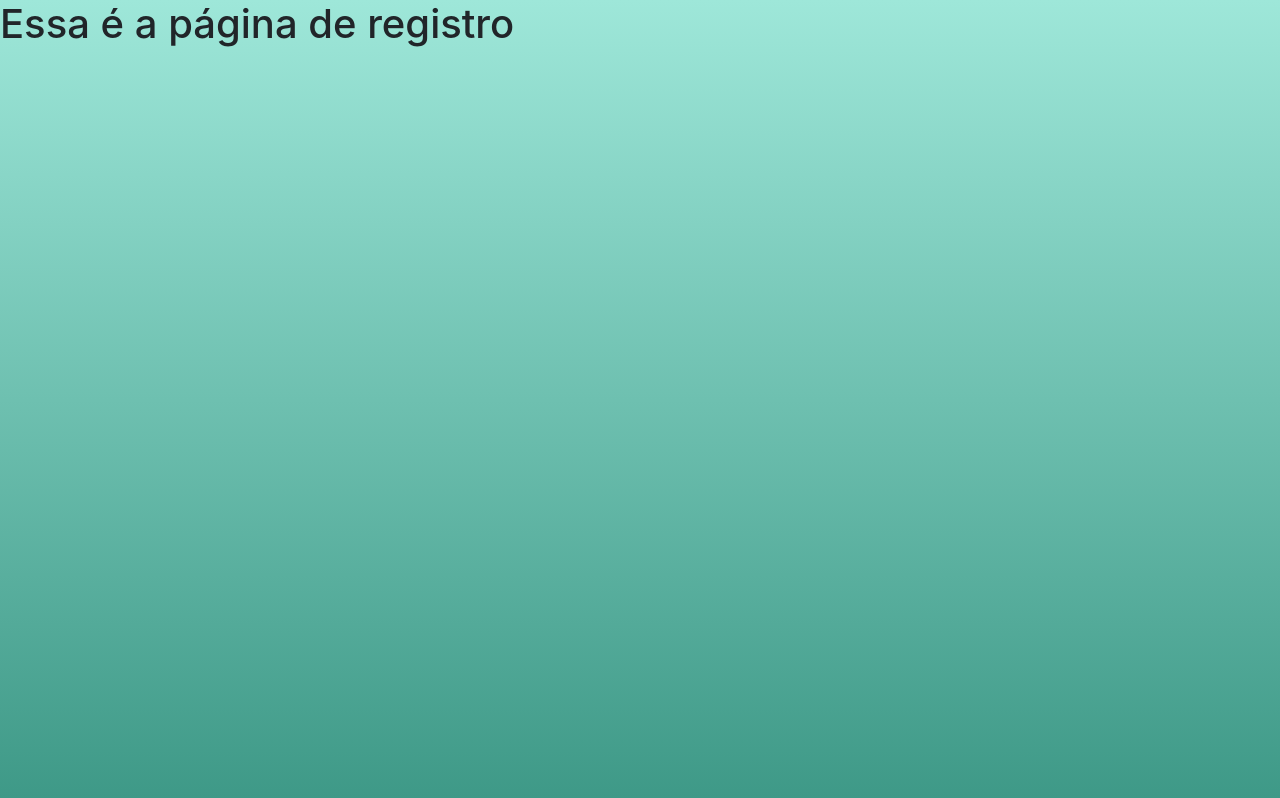
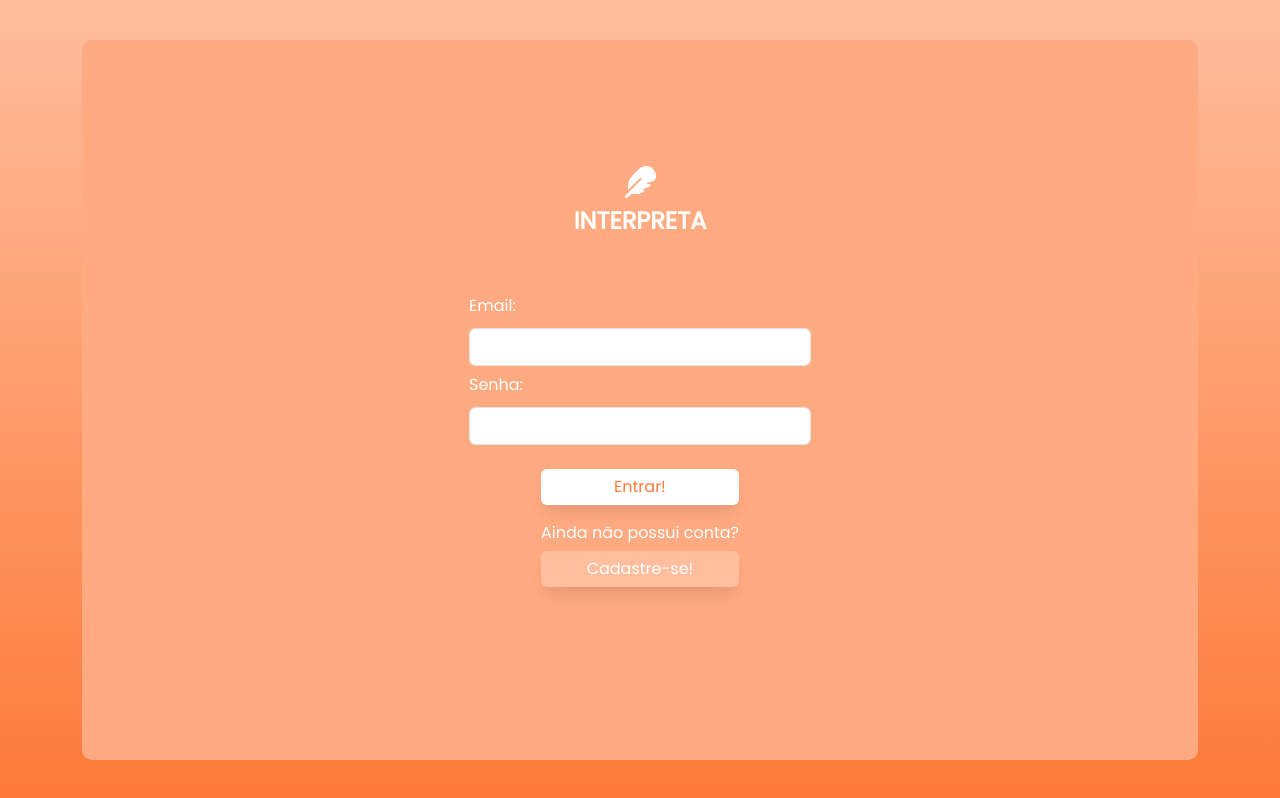
Before and after one commit to quokequack/Intepreta-React.js, a React (Create React App) app: page /register in a window 1280 px wide. Built offline with nearby package versions, Linux system fonts and the light colour scheme.

Commit message:
added styles at register and login

```diff
--- a/package.json
+++ b/package.json
@@ -3,9 +3,13 @@
   "version": "0.1.0",
   "private": true,
   "dependencies": {
+    "@fortawesome/fontawesome-svg-core": "^6.3.0",
+    "@fortawesome/free-solid-svg-icons": "^6.3.0",
+    "@fortawesome/react-fontawesome": "^0.2.0",
     "@testing-library/jest-dom": "^5.16.5",
     "@testing-library/react": "^13.4.0",
     "@testing-library/user-event": "^13.5.0",
+    "font-awesome": "^4.7.0",
     "react": "^18.2.0",
     "react-dom": "^18.2.0",
     "react-router-dom": "^6.8.1",
--- a/src/App.js
+++ b/src/App.js
@@ -3,8 +3,10 @@ import {BrowserRouter, Route, Routes} from 'react-router-dom';
 import Homepage from './pages/Homepage';
 import Login from './pages/Login';
 import Register from './pages/Register';
+import { library } from "@fortawesome/fontawesome-svg-core";
+import { faFeather, faMoon } from "@fortawesome/free-solid-svg-icons";
 
-
+library.add(faFeather, faMoon);
 function App() {
   return (
     <>
--- a/src/index.js
+++ b/src/index.js
@@ -3,6 +3,8 @@ import ReactDOM from 'react-dom/client';
 import './index.css';
 import App from './App';
 import reportWebVitals from './reportWebVitals';
+import 'font-awesome/css/font-awesome.min.css';
+
 
 const root = ReactDOM.createRoot(document.getElementById('root'));
 root.render(
--- a/src/pages/Login.js
+++ b/src/pages/Login.js
@@ -1,5 +1,7 @@
+import React from 'react';
 import '../styles/login.css';
-
+import {FontAwesomeIcon} from '@fortawesome/react-fontawesome'
+import {Link} from 'react-router-dom';
 
 export default function Homepage(){
     return(
@@ -7,7 +9,27 @@ export default function Homepage(){
             <body className='login'>
                 <div className='container login-container'>
                     <div className='container login-container2'>
-                        <h1> Essa é a página de login </h1>
+                        <div className='header'>
+                            <div className='icon'>
+                                <FontAwesomeIcon icon='feather' />
+                            </div>
+                            <h3>Interpreta</h3>
+                        </div>
+                        <div className='form'>
+                            <form className='form-horizontal'>
+                                <label htmlFor='name'>Nome:</label>
+                                <input type='text' name='name' class='form-control'/>
+                                <label htmlFor='name'>Email:</label>
+                                <input type='email' name='name' class='form-control'/>
+                                <label htmlFor='name'>Senha:</label>
+                                <input type='password' name='name' class='form-control'/><br/>
+                            </form>
+                            <div className='register'>
+                                <button type='submit' className='btn btn-primary'>Fazer cadastro!</button>
+                                <p>Já possui uma conta?</p>
+                                <button id='btn-reg' className='btn btn-primary'><Link className='link' to='/register'>Entre!</Link></button>
+                            </div>
+                        </div>
                     </div>
                 </div>
             </body>
--- a/src/pages/Register.js
+++ b/src/pages/Register.js
@@ -1,14 +1,36 @@
 import '../styles/register.css';
+import { Link } from 'react-router-dom';
+import { FontAwesomeIcon } from '@fortawesome/react-fontawesome';
 
 
 export default function Register(){
     return(
         <>
-            <div class='container-register'>
-                <div class='container2-register'>
-                    <h1>Essa é a página de registro</h1>
+            <body className='register-page'>
+                <div className='container register-container'>
+                    <div className='container register-container2'>
+                        <div className='header'>
+                            <div className='icon'>
+                                <FontAwesomeIcon icon='feather' />
+                            </div>
+                            <h3>Interpreta</h3>
+                        </div>
+                        <div className='form'>
+                            <form className='form-horizontal'>
+                                <label htmlFor='name'>Email:</label>
+                                <input type='email' name='name' class='form-control'/>
+                                <label htmlFor='name'>Senha:</label>
+                                <input type='password' name='name' class='form-control'/><br/>
+                            </form>
+                            <div className='login-link'>
+                                <button type='submit' className='btn btn-primary'>Entrar!</button>
+                                <p>Ainda não possui conta?</p>
+                                <button id='btn-log' className='btn btn-primary'><Link className='link' to='/login'>Cadastre-se!</Link></button>
+                            </div>
+                        </div>
+                    </div>
                 </div>
-            </div>
+            </body>
         </>
     )
 }
--- a/src/styles/login.css
+++ b/src/styles/login.css
@@ -1,12 +1,15 @@
-*{
+**{
     margin:0;
     padding:0;
-    box-sizing:content-box;
+    box-sizing:border-box;
 }
 
 .login{
-    background-image:linear-gradient(to top, #07BDFF, #009AD2);
+    background-image:linear-gradient(to bottom, #07BDFF, #009AD2);
     height:100vh;
+    display: flex;
+    flex-direction: column;
+    justify-content: center;
 }
 .login-container2{
     display:flex;
@@ -18,3 +21,80 @@
     height:90vh;
     border-radius:10px;
 }
+.header{
+    display:flex;
+    flex-direction:column;
+    justify-content:center;
+    align-items:center;
+    margin-top:-5%;
+    color:white;
+}
+.icon{
+    font-size:2em;
+}
+.header h3{
+    font-size:1.5em;
+    text-transform:uppercase;
+    font-weight:700;
+    font-family:"Poppins";
+}
+.form{
+    display:flex;
+    flex-direction:column;
+    justify-content:center;
+    align-items:center;
+    margin-top:4%;
+    font-family:'Poppins';
+}
+.form label{
+    color:white;
+    font-weight:400;
+    margin-top:2%;
+}
+.form input{
+    width:100%;
+    margin-top:3%;
+    font-size:1em;
+}
+.form .form-control{
+    color:#009AD2;
+}
+.form button{
+    justify-content:center;
+    align-self:center;
+    width:100%;
+    box-shadow: 0px 10px 15px -3px rgba(0,0,0,0.1);
+}
+.form .register{
+    display:flex;
+    flex-direction:column;
+    justify-content:center;
+    align-items:center;
+}
+.form .register p{
+    margin-top:8%;
+    margin-bottom:3%;
+    font-family:'Poppins';
+    color:white;
+}
+.register .link{
+    color:white;
+    text-decoration:none;
+}
+.register button[type='submit']{
+    background-color:white;
+    color:#07BDFF;
+    border:none;
+}
+.register button[type='submit']:hover{
+    background-color:#009AD2;
+    color:white;
+}
+.register #btn-reg{
+    background-color:#98E0FA;
+    border:none;
+}
+.register #btn-reg:hover{
+    background-color:#009AD2;
+
+}
--- a/src/styles/register.css
+++ b/src/styles/register.css
@@ -0,0 +1,96 @@
+
+.register-page{
+    background-image:linear-gradient(to bottom, #FFBE9E, #FD7A39);
+    height:100vh;
+    display: flex;
+    flex-direction: column;
+    justify-content: center;
+}
+.register-container2{
+    display:flex;
+    flex-direction:column;
+    justify-content:center;
+    align-items:center;
+    margin-top:0%;
+    background-color:#FFAA81;
+    height:90vh;
+    border-radius:10px;
+}
+.header{
+    display:flex;
+    flex-direction:column;
+    justify-content:center;
+    align-items:center;
+    margin-top:-5%;
+    color:white;
+}
+.icon{
+    font-size:2em;
+}
+.header h3{
+    font-size:1.5em;
+    text-transform:uppercase;
+    font-weight:700;
+    font-family:"Poppins";
+}
+.form{
+    display:flex;
+    flex-direction:column;
+    justify-content:center;
+    align-items:center;
+    margin-top:4%;
+    font-family:'Poppins';
+}
+.form label{
+    color:white;
+    font-weight:400;
+    margin-top:2%;
+}
+.form input{
+    width:100%;
+    margin-top:3%;
+    font-size:1em;
+}
+.form .form-control{
+    color:#FD7A39;
+}
+.form button{
+    justify-content:center;
+    align-self:center;
+    width:100%;
+}
+.form .login-link{
+    display:flex;
+    flex-direction:column;
+    justify-content:center;
+    align-items:center;
+}
+.form .login-link p{
+    margin-top:8%;
+    margin-bottom:3%;
+    font-family:'Poppins';
+    color:white;
+}
+.login-link .link{
+    color:white;
+    text-decoration:none;
+}
+.login-link button[type='submit']{
+    background-color:white;
+    color:#FD7A39;
+    border:none;
+    box-shadow: 0px 10px 15px -3px rgba(0,0,0,0.1);
+}
+.login-link button[type='submit']:hover{
+    background-color:#FD7A39;
+    color:white;
+}
+.login-link #btn-log{
+    background-color:#FFBE9E;
+    border:none;
+    box-shadow: 0px 10px 15px -3px rgba(0,0,0,0.1);
+}
+.login-link #btn-log:hover{
+    background-color:#FD7A39;
+
+}
```
Also changed, not shown: 1 other file (tests, documents, lock files or other folders).
